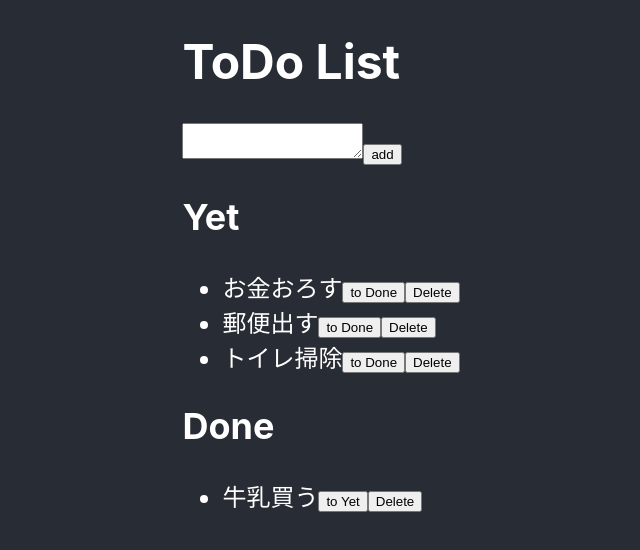
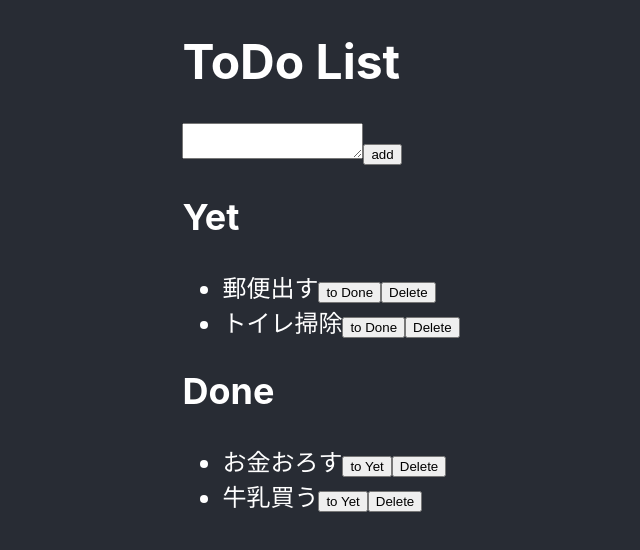
Before and after one commit to udaikue/todo-app, a React (Create React App) app: page / in a window 1280 px wide. Shown: the top 550 px of the page, without its empty margins (319-959 px from the left). Built offline with nearby package versions, Linux system fonts and the light colour scheme; data requests are answered from the project's data file.

Commit message:
削除・状態変更の機能を実装した

```diff
--- a/db.json
+++ b/db.json
@@ -18,7 +18,7 @@
     {
       "content": "お金おろす",
       "id": "01G82GN1YNRZKWCCXQ1S33XFZ8",
-      "done": false
+      "done": true
     }
   ]
 }
--- a/src/components/App.js
+++ b/src/components/App.js
@@ -2,32 +2,47 @@ import React, { useRef } from 'react';
 import { useTodo } from '../hooks/useTodo';
 import "./App.css";
 
+// TodoTitle コンポーネント
 const TodoTitle = ({ title, as }) => {
   if (as === 'h1') return <h1>{title}</h1>;
   if (as === 'h2') return <h2>{title}</h2>;
   return <p>{title}</p>;
 };
 
-const TodoItem = ({ todo }) => {
+// TodoItem コンポーネント
+const TodoItem = ({ todo, toggleTodoListItemStatus, deleteTodoListItem }) => {
+  const handleToggleTodoListItemStatus = () => toggleTodoListItemStatus(todo.id, todo.done);
+
+  const handleDeleteTodoListItem = () => deleteTodoListItem(todo.id);
+
   return (
     <li>
       {todo.content}
-      <button>{todo.done ? "to Yet" : "to Done"}</button>
-      <button>Delete</button>
+      <button onClick={handleToggleTodoListItemStatus}>
+        {todo.done ? "to Yet" : "to Done"}
+      </button>
+      <button onClick={handleDeleteTodoListItem}>Delete</button>
     </li>
   );
 };
 
-const TodoList = ({ todoList }) => {
+// TodoList コンポーネント
+const TodoList = ({ todoList, toggleTodoListItemStatus, deleteTodoListItem }) => {
   return (
     <ul>
       {todoList.map((todo) => (
-        <TodoItem todo={todo} key={todo.id} />
+        <TodoItem
+          todo={todo}
+          key={todo.id}
+          toggleTodoListItemStatus={toggleTodoListItemStatus}
+          deleteTodoListItem={deleteTodoListItem}
+        />
       ))}
     </ul>
   );
 };
 
+// TodoAdd コンポーネント
 const TodoAdd = ({ inputEl, handleAddTodoListItem }) => {
   return (
     <>
@@ -41,13 +56,14 @@ function App() {
   const {
     todoList,
     addTodoListItem,
+    toggleTodoListItemStatus,
+    deleteTodoListItem,
   } = useTodo();
 
   const inputEl = useRef(null);
 
   const handleAddTodoListItem = () => {
     if (inputEl.current.value === '') return;
-
     addTodoListItem(inputEl.current.value);
     inputEl.current.value = '';
   };
@@ -69,13 +85,24 @@ function App() {
   return (
     <>
       <TodoTitle title="ToDo List" as="h1" />
-      <TodoAdd inputEl={inputEl} handleAddTodoListItem={handleAddTodoListItem} />
+      <TodoAdd
+        inputEl={inputEl}
+        handleAddTodoListItem={handleAddTodoListItem}
+      />
 
       <TodoTitle title="Yet" as="h2" />
-      <TodoList todoList={inCompletedList} />
+      <TodoList
+        todoList={inCompletedList}
+        toggleTodoListItemStatus={toggleTodoListItemStatus}
+        deleteTodoListItem={deleteTodoListItem}
+      />
 
       <TodoTitle title="Done" as="h2" />
-      <TodoList todoList={completedList} />
+      <TodoList
+        todoList={completedList}
+        toggleTodoListItemStatus={toggleTodoListItemStatus}
+        deleteTodoListItem={deleteTodoListItem}
+      />
     </>
   );
 }
```
